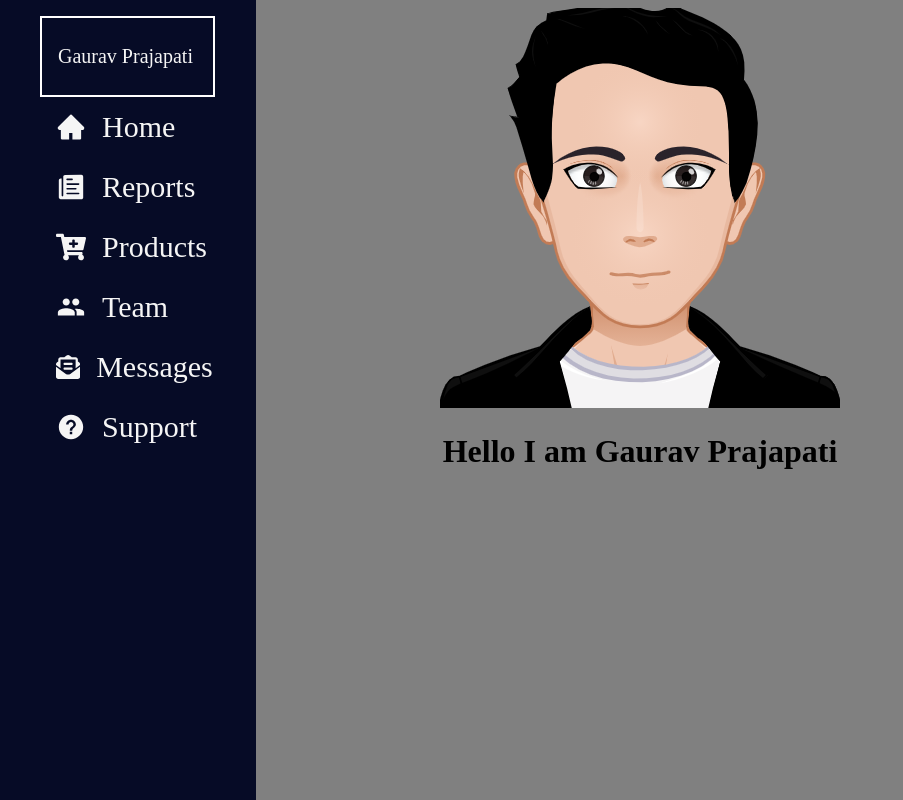
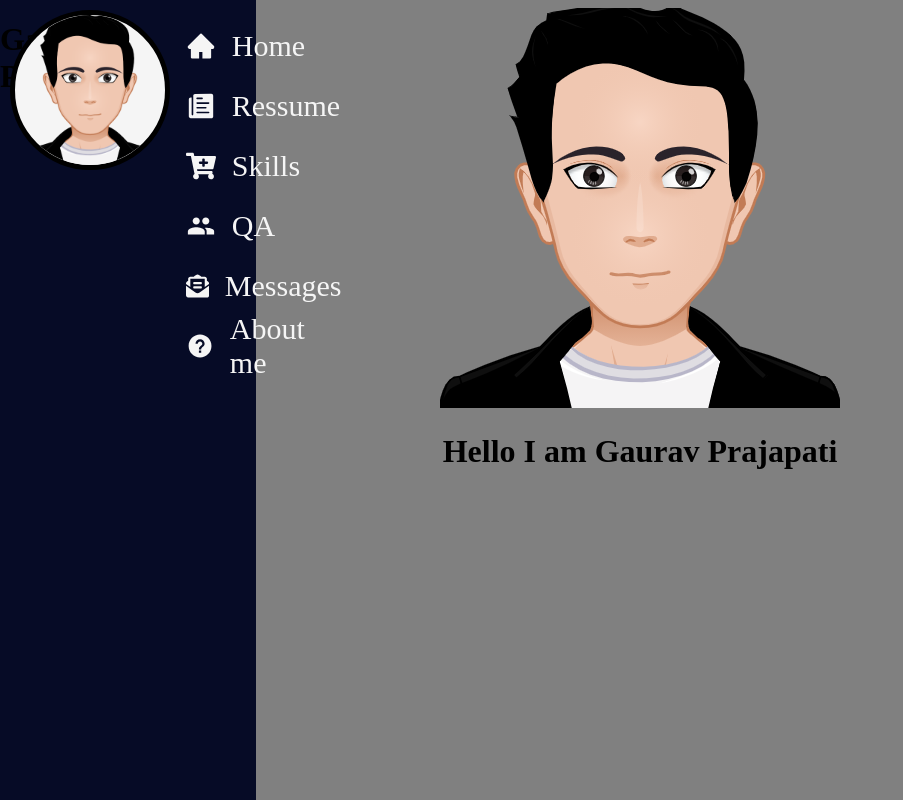
Before and after one commit to jamesprajapati/myfirst-react-app, a React (Create React App) app: page / in a window 1280 px wide. Shown: the whole page, without its empty margins (0-903 px from the left). Built offline with nearby package versions, Linux system fonts and the light colour scheme.

Commit message:
created profile image

```diff
--- a/src/Components/Navbar.css
+++ b/src/Components/Navbar.css
@@ -65,17 +65,24 @@
     width: 100%;
 }
 
-.nav-profile-name{
-    list-style: none;
-    width: fit-content;
-    height: 10%;
-    font-size: 20px;
+.nav-profile{
+
+    height: fit-content;
+    justify-content: center;
     display: flex;
-    justify-content:flex-start;
-    border: 2px solid white;
-    padding-right: 20px;
-    color: #f5f5f5;
-    align-items:center;
+    align-items: center;
+    align-self: flex-start;
+    padding: 10px;
+    position: fixed;
+}
+.nav-profile-image{
+
+    height:150px;
+    width:150px;
+    background-color: #f5f5f5;
+    border: 5px solid black;
+    border-radius: 60%;
+
 }
 
 span{
--- a/src/Components/Navbar.js
+++ b/src/Components/Navbar.js
@@ -3,6 +3,7 @@ import * as FaIcons from 'react-icons/fa';
 import * as AiIcons from 'react-icons/ai';
 import { Link } from 'react-router-dom'
 import { SidebarData } from "./SidebarData";
+import Avatar from './wenzix.png'
 import "./Navbar.css";
 
 function Navbar() {
@@ -13,10 +14,13 @@ function Navbar() {
         <>
          <div className="navbar">
          <div className='nav-menu active'>
+             <div className="nav-profile">
+                 <img src={Avatar} className="nav-profile-image"alt="Gaurav"/>
+                 </div>
+                 <div>
+                 <h1>Gaurav Prajapati</h1>
+                 </div>
              <ul className="nav-menu-items">
-                <li className="nav-profile-name">
-                    <span>Gaurav Prajapati</span>
-                </li>
                 {SidebarData.map((item, index)=>{
                     return(
                         <li key={index} className={item.cName}>
--- a/src/Components/SidebarData.js
+++ b/src/Components/SidebarData.js
@@ -11,20 +11,20 @@ export const SidebarData = [
         cName:'nav-text'
     },
     {
-        title: 'Reports',
-        path:'/reports',
+        title: 'Ressume',
+        path:'/ressume',
         icon:<IoIcons.IoIosPaper/>,
         cName:'nav-text'
     },
     {
-        title: 'Products',
-        path:'/produts',
+        title: 'Skills',
+        path:'/skill',
         icon:<FaIcons.FaCartPlus/>,
         cName:'nav-text'
     },
     {
-        title: 'Team',
-        path:'/team',
+        title: 'QA',
+        path:'/qa',
         icon:<IoIcons.IoMdPeople/>,
         cName:'nav-text'
     },
@@ -35,8 +35,8 @@ export const SidebarData = [
         cName:'nav-text'
     },
     {
-        title: 'Support',
-        path:'/support',
+        title: 'About me ',
+        path:'/aboutme',
         icon:<IoIcons.IoMdHelpCircle/>,
         cName:'nav-text'
     },
```
